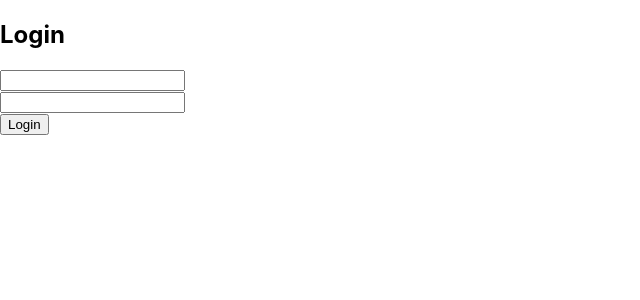
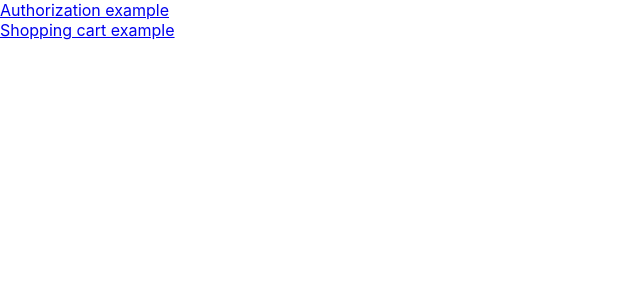
Before and after one commit to repenaattori/verkkokauppa, a React (Create React App) app: page / in a window 1280 px wide. Shown: the top 300 px of the page, without its empty margins (0-640 px from the left). Built offline with nearby package versions, Linux system fonts and the light colour scheme.

Commit message:
Routing and cleanup

```diff
--- a/package.json
+++ b/package.json
@@ -9,6 +9,7 @@
     "axios": "^1.5.0",
     "react": "^18.2.0",
     "react-dom": "^18.2.0",
+    "react-router-dom": "^6.16.0",
     "react-scripts": "5.0.1",
     "web-vitals": "^2.1.4"
   },
--- a/src/App.js
+++ b/src/App.js
@@ -1,15 +1,17 @@
-import axios from 'axios';
 import './App.css';
-import AuthorizationExample from './components/AuthorizationExample';
-import CartExample from './components/CartExample';
+import { Link } from 'react-router-dom';
 
+/**
+ * App contains only routing links to examples.
+ * Routing is built in index.js
+ */
 function App() {
 
-  axios.defaults.baseURL = 'http://localhost:3001';
-
   return (
-    <AuthorizationExample/>
-    // <CartExample/>
+    <div>
+      <Link to={'/auth'}>Authorization example</Link><br/>
+      <Link to={'/cart'}>Shopping cart example</Link>
+    </div>
   );
 }
 
--- a/src/components/AuthorizationExample.js
+++ b/src/components/AuthorizationExample.js
@@ -11,6 +11,7 @@ export default function AuthorizationExample() {
     const t = sessionStorage.getItem('token');
     return t===null || t==='null' ? '' : t;
   });
+
 
   axios.defaults.headers.common['Authorization'] = 'Bearer ' + token;
 
--- a/src/components/Products.js
+++ b/src/components/Products.js
@@ -11,6 +11,7 @@ export default function Products(){
     const [products, setProducts] = useState([]);
     const {cart, setCart} = useContext(CartContext);
 
+    //UseEffect for retrieving product information
     useEffect(() => {
         axios.get('/products')
             .then((resp)=>{
@@ -22,6 +23,7 @@ export default function Products(){
             })
     },[]);
 
+    //Adds/updates product into the cart
     function updateProducts(product){
         const prod = cart.find( p => p.id === product.id );
         if( prod ){
--- a/src/index.js
+++ b/src/index.js
@@ -3,11 +3,24 @@ import ReactDOM from 'react-dom/client';
 import './index.css';
 import App from './App';
 import reportWebVitals from './reportWebVitals';
+import { RouterProvider, createBrowserRouter } from 'react-router-dom';
+import CartExample from './components/CartExample';
+import AuthorizationExample from './components/AuthorizationExample';
+import axios from 'axios';
+
+//Setting the global base url for axios
+axios.defaults.baseURL = 'http://localhost:3001';
+
+//Init routes
+const router = createBrowserRouter([
+    {path:"/", element: <App/>},
+    {path: "/cart", element: <CartExample/>},
+    {path: "/auth", element: <AuthorizationExample/>}
+]);
 
 const root = ReactDOM.createRoot(document.getElementById('root'));
 root.render(
-    <App />
-
+    <RouterProvider router={router}/>
 );
 
 // If you want to start measuring performance in your app, pass a function
```
Also changed, not shown: src/components/CartExample.js (+6 -1 lines), 1 other file (tests, documents, lock files or other folders).
